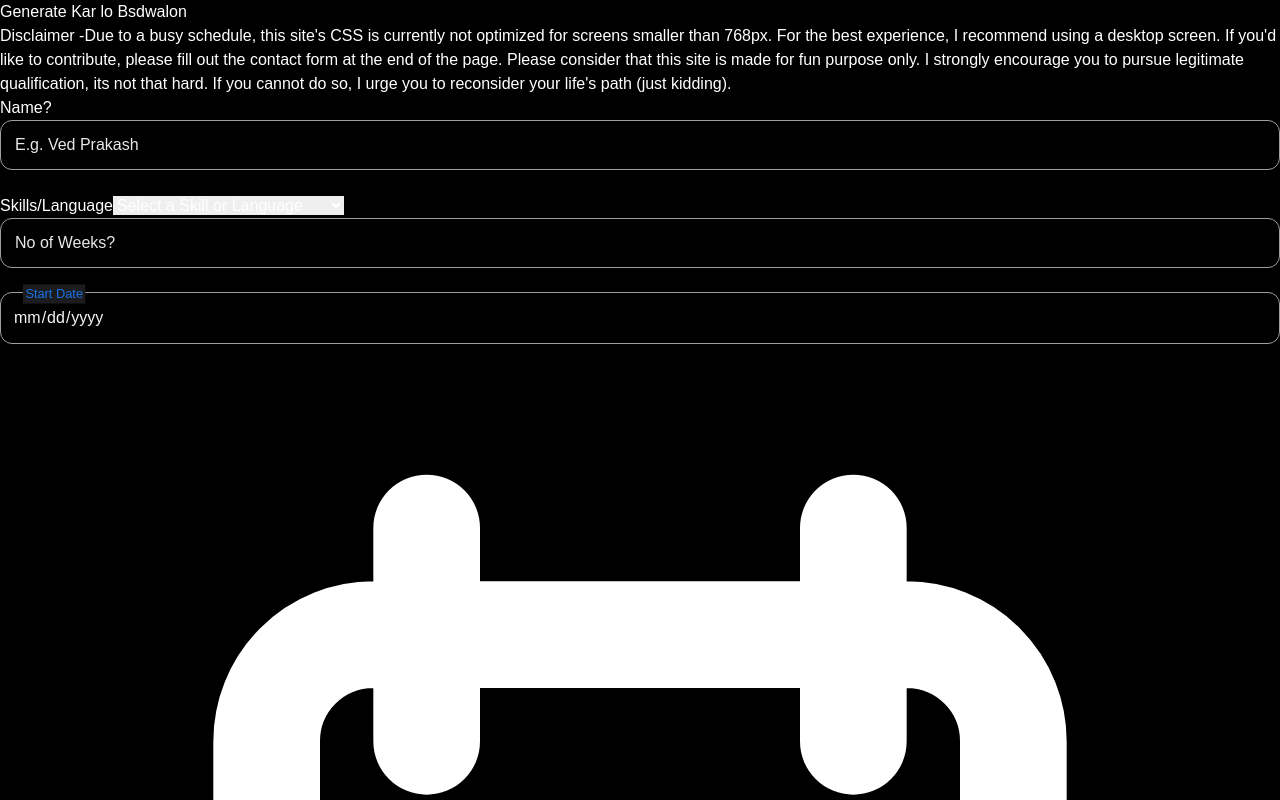
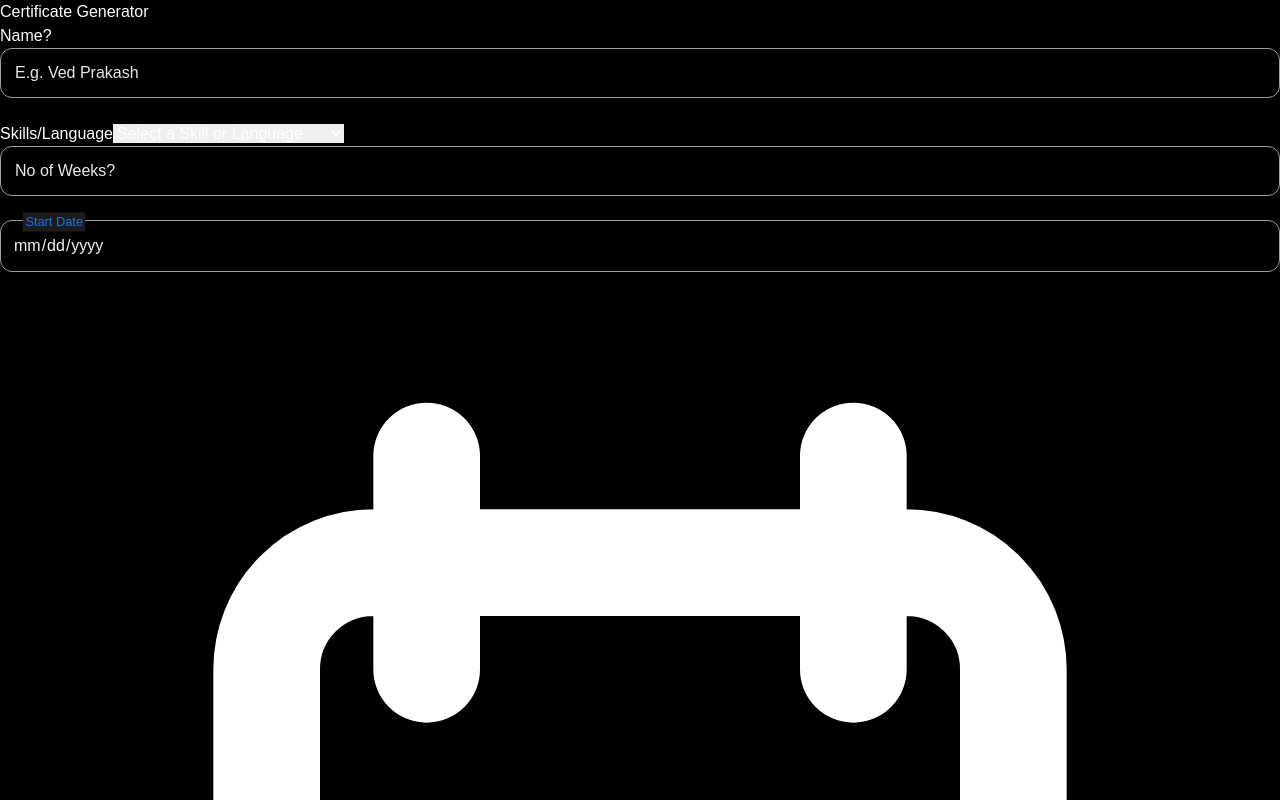
Before and after one commit to Anktw/certificatebuilder, a Next.js app: page /certificate in a window 1280 px wide. Shown: the top 800 px of the page. Built offline with nearby package versions, Linux system fonts and the light colour scheme.

Commit message:
update page.js and changed some content for professional uses

```diff
--- a/src/app/certificate/page.js
+++ b/src/app/certificate/page.js
@@ -100,19 +100,8 @@ const CertificatePage = () => {
   return (
     <div className="max-w-3xl mx-auto p-6 items-center bg-background shadow-lg rounded-lg text-foreground">
       <h1 className="text-3xl md:text-5xl font-bold mb-6 text-center">
-        Generate Kar lo Bsdwalon
+        Certificate Generator
       </h1>
-      <p className="font-medium py-3 md:py-6 border p-4 m-3 rounded-3xl">
-        <span className="text-2xl pr-4 font-serif">Disclaimer -</span>Due to a
-        busy schedule, this site&apos;s CSS is currently not optimized for
-        screens smaller than 768px. For the best experience, I recommend using a
-        desktop screen. If you&apos;d like to contribute, please fill out the
-        contact form at the end of the page. Please consider that this site is
-        made for<span className="text-xl font-bold"> fun purpose </span> only. I
-        strongly encourage you to pursue legitimate qualification, its not that
-        hard. If you cannot do so, I urge you to reconsider your life&apos;s
-        path (just kidding).
-      </p>
       <form className="space-y-0 md:space-y-3 p-10 md:p-0">
         <label className="block text-sm font-bold" htmlFor="Name">
           Name?
```
